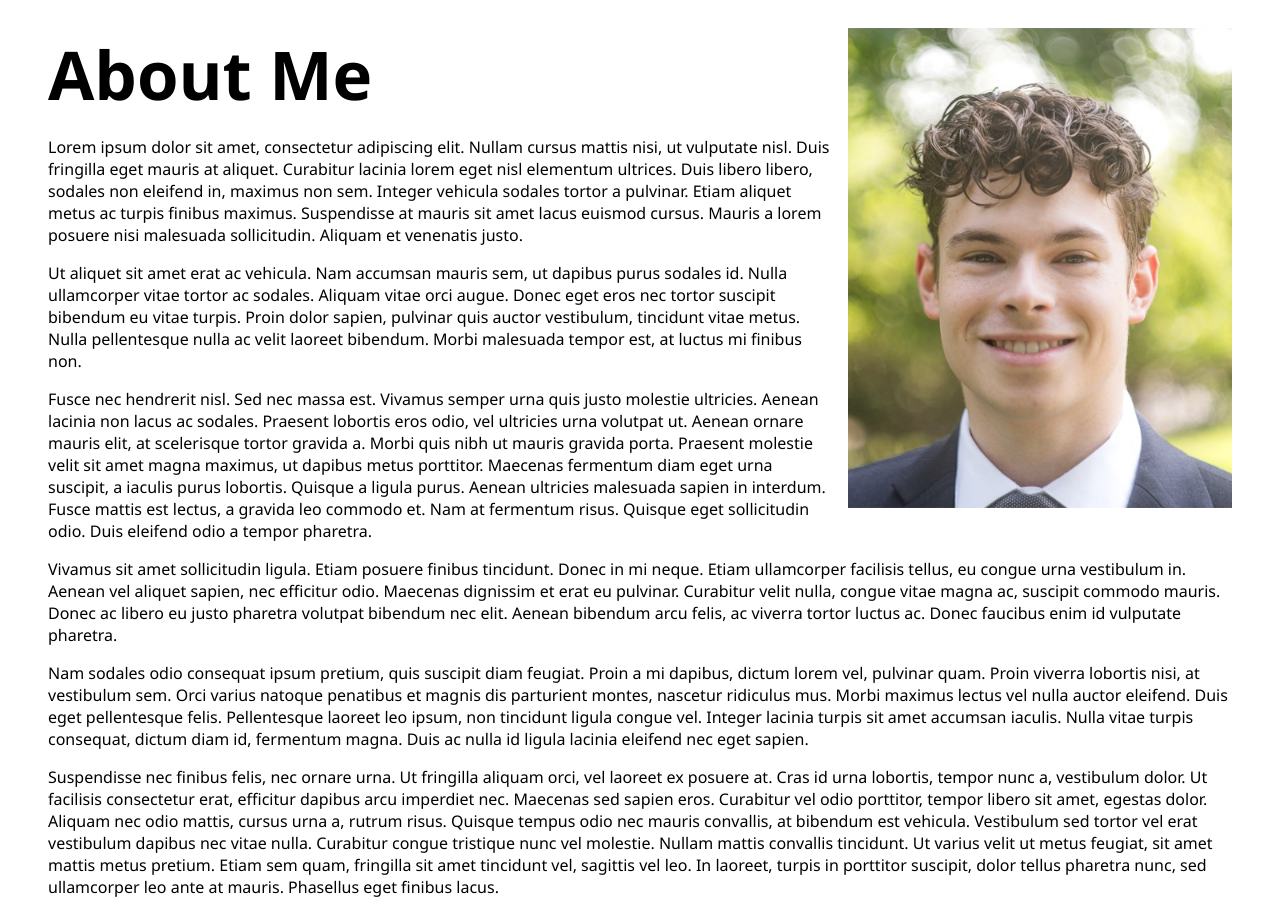
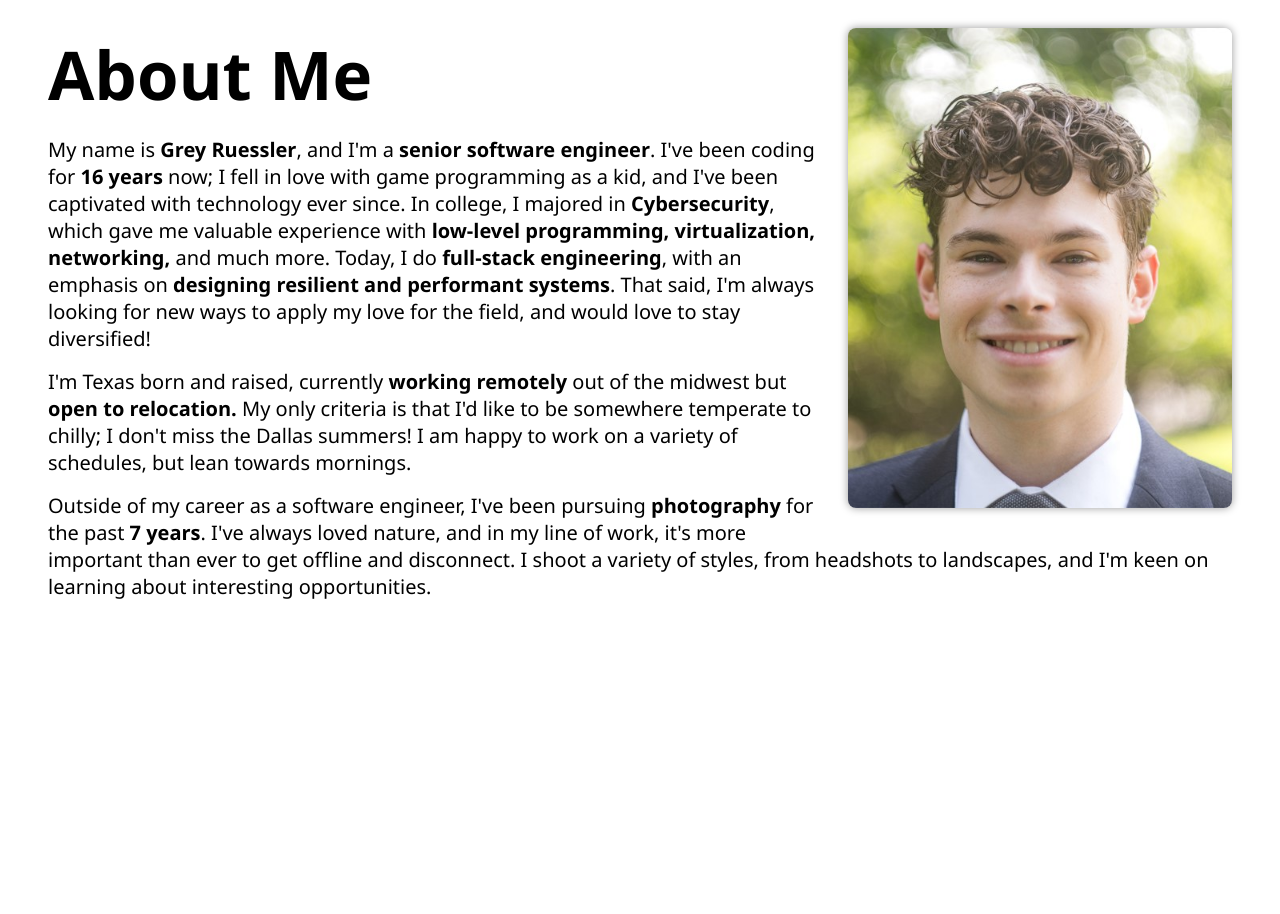
Before and after one commit to grey-r/greycodes, an Angular app in the folder pages/greycodes.net/: page / in a window 1280 px wide. Shown: the part 820-1734 px from the top of the page. After the commit the page ends 1436 px from the top, so only its background shows below. Built offline with nearby package versions, Linux system fonts and the light colour scheme.

Commit message:
update homepage content

```diff
--- a/pages/greycodes.net/src/app/core/components/typewriter/typewriter.component.ts
+++ b/pages/greycodes.net/src/app/core/components/typewriter/typewriter.component.ts
@@ -2,6 +2,7 @@ import { AsyncPipe } from '@angular/common';
 import { Component, input } from '@angular/core';
 import { toObservable } from '@angular/core/rxjs-interop';
 import {
+  combineLatest,
   concatAll,
   concatMap,
   defer,
@@ -16,6 +17,8 @@ import {
 import { shuffle } from '../../utilities/utilities';
 import { atInterval, Delay } from '../../utilities/rxjs';
 
+type ShuffleMethod = 'all' | 'keep-first' | 'none';
+
 @Component({
   selector: 'app-typewriter',
   standalone: true,
@@ -26,7 +29,7 @@ import { atInterval, Delay } from '../../utilities/rxjs';
 export class TypewriterComponent {
   // Inputs
   public readonly items = input.required<string[]>();
-  public readonly shuffle = input<boolean>(true);
+  public readonly shuffle = input<ShuffleMethod>('all');
   public readonly pauseDelay = input<Delay>(250);
   public readonly showDelay = input<Delay>(5000);
   public readonly typeDelay = input<Delay>([60, 90]);
@@ -34,15 +37,22 @@ export class TypewriterComponent {
   public readonly blinkDelay = input<Delay>(100);
 
   // Template variables
-  public readonly text$ = toObservable(this.items).pipe(
-    switchMap((items) =>
-      defer(() => from(this.shuffle() ? shuffle(items) : items)).pipe(
+  public readonly text$ = combineLatest([
+    toObservable(this.items),
+    toObservable(this.shuffle),
+  ]).pipe(
+    switchMap(([rawItems, shuffleMethod]) =>
+      defer(() => {
+        const items = this.shufflePredicate[shuffleMethod](rawItems);
+        return from(items);
+      }).pipe(
         concatMap((text) => this.getTypedStream(text, this.delays)),
         repeat()
       )
     ),
     shareReplay({ bufferSize: 1, refCount: true })
   );
+
   public readonly paused$ = this.text$.pipe(
     switchMap(() =>
       of(false).pipe(mergeWith(atInterval(true, this.delays.blink$)))
@@ -52,6 +62,23 @@ export class TypewriterComponent {
   );
 
   // Private functions
+  private readonly shufflePredicate: Record<
+    ShuffleMethod,
+    <T>(items: T[]) => T[]
+  > = {
+    all: shuffle,
+    'keep-first': (arr) => {
+      if (arr.length <= 1) {
+        return arr;
+      }
+
+      const shuffledItems = [...arr];
+      shuffledItems.splice(0, 1);
+      return [arr[0], ...shuffle(shuffledItems)];
+    },
+    none: (arr) => arr,
+  };
+
   private readonly delays = {
     pause$: toObservable(this.pauseDelay),
     show$: toObservable(this.showDelay),
--- a/pages/greycodes.net/src/app/pages/home/home.component.html
+++ b/pages/greycodes.net/src/app/pages/home/home.component.html
@@ -8,7 +8,10 @@
   <div>
     <div class="slogan-text">
       Grey @defer() {
-      <app-typewriter [items]="whatIDo" [shuffle]="false"></app-typewriter>
+      <app-typewriter
+        [items]="whatIDo"
+        [shuffle]="'keep-first'"
+      ></app-typewriter>
       }
     </div>
   </div>
@@ -16,68 +19,35 @@
     <button (click)="scrollTo(aboutMe)">Learn More</button>
   </div>
 </div>
-<div class="content" #aboutMe>
-  <img class="portrait" src="assets/portrait.jpg" />
-  <h1>About Me</h1>
+<div class="content">
+  <img class="portrait" src="assets/portrait.jpg" loading="lazy" />
+  <h1 #aboutMe>About Me</h1>
   <p>
-    Lorem ipsum dolor sit amet, consectetur adipiscing elit. Nullam cursus
-    mattis nisi, ut vulputate nisl. Duis fringilla eget mauris at aliquet.
-    Curabitur lacinia lorem eget nisl elementum ultrices. Duis libero libero,
-    sodales non eleifend in, maximus non sem. Integer vehicula sodales tortor a
-    pulvinar. Etiam aliquet metus ac turpis finibus maximus. Suspendisse at
-    mauris sit amet lacus euismod cursus. Mauris a lorem posuere nisi malesuada
-    sollicitudin. Aliquam et venenatis justo.
+    My name is <strong>Grey Ruessler</strong>, and I'm a
+    <strong>senior software engineer</strong>. I've been coding for
+    <strong> {{ codingYears$ | async }} years</strong> now; I fell in love with
+    game programming as a kid, and I've been captivated with technology ever
+    since. In college, I majored in <strong>Cybersecurity</strong>, which gave
+    me valuable experience with
+    <strong>low-level programming, virtualization, networking,</strong> and much
+    more. Today, I do <strong>full-stack engineering</strong>, with an emphasis
+    on <strong>designing resilient and performant systems</strong>. That said,
+    I'm always looking for new ways to apply my love for the field, and would
+    love to stay diversified!
   </p>
   <p>
-    Ut aliquet sit amet erat ac vehicula. Nam accumsan mauris sem, ut dapibus
-    purus sodales id. Nulla ullamcorper vitae tortor ac sodales. Aliquam vitae
-    orci augue. Donec eget eros nec tortor suscipit bibendum eu vitae turpis.
-    Proin dolor sapien, pulvinar quis auctor vestibulum, tincidunt vitae metus.
-    Nulla pellentesque nulla ac velit laoreet bibendum. Morbi malesuada tempor
-    est, at luctus mi finibus non.
+    I'm Texas born and raised, currently <strong>working remotely</strong> out
+    of the midwest but <strong>open to relocation.</strong> My only criteria is
+    that I'd like to be somewhere temperate to chilly; I don't miss the Dallas
+    summers! I am happy to work on a variety of schedules, but lean towards
+    mornings.
   </p>
   <p>
-    Fusce nec hendrerit nisl. Sed nec massa est. Vivamus semper urna quis justo
-    molestie ultricies. Aenean lacinia non lacus ac sodales. Praesent lobortis
-    eros odio, vel ultricies urna volutpat ut. Aenean ornare mauris elit, at
-    scelerisque tortor gravida a. Morbi quis nibh ut mauris gravida porta.
-    Praesent molestie velit sit amet magna maximus, ut dapibus metus porttitor.
-    Maecenas fermentum diam eget urna suscipit, a iaculis purus lobortis.
-    Quisque a ligula purus. Aenean ultricies malesuada sapien in interdum. Fusce
-    mattis est lectus, a gravida leo commodo et. Nam at fermentum risus. Quisque
-    eget sollicitudin odio. Duis eleifend odio a tempor pharetra.
-  </p>
-  <p>
-    Vivamus sit amet sollicitudin ligula. Etiam posuere finibus tincidunt. Donec
-    in mi neque. Etiam ullamcorper facilisis tellus, eu congue urna vestibulum
-    in. Aenean vel aliquet sapien, nec efficitur odio. Maecenas dignissim et
-    erat eu pulvinar. Curabitur velit nulla, congue vitae magna ac, suscipit
-    commodo mauris. Donec ac libero eu justo pharetra volutpat bibendum nec
-    elit. Aenean bibendum arcu felis, ac viverra tortor luctus ac. Donec
-    faucibus enim id vulputate pharetra.
-  </p>
-  <p>
-    Nam sodales odio consequat ipsum pretium, quis suscipit diam feugiat. Proin
-    a mi dapibus, dictum lorem vel, pulvinar quam. Proin viverra lobortis nisi,
-    at vestibulum sem. Orci varius natoque penatibus et magnis dis parturient
-    montes, nascetur ridiculus mus. Morbi maximus lectus vel nulla auctor
-    eleifend. Duis eget pellentesque felis. Pellentesque laoreet leo ipsum, non
-    tincidunt ligula congue vel. Integer lacinia turpis sit amet accumsan
-    iaculis. Nulla vitae turpis consequat, dictum diam id, fermentum magna. Duis
-    ac nulla id ligula lacinia eleifend nec eget sapien.
-  </p>
-  <p>
-    Suspendisse nec finibus felis, nec ornare urna. Ut fringilla aliquam orci,
-    vel laoreet ex posuere at. Cras id urna lobortis, tempor nunc a, vestibulum
-    dolor. Ut facilisis consectetur erat, efficitur dapibus arcu imperdiet nec.
-    Maecenas sed sapien eros. Curabitur vel odio porttitor, tempor libero sit
-    amet, egestas dolor. Aliquam nec odio mattis, cursus urna a, rutrum risus.
-    Quisque tempus odio nec mauris convallis, at bibendum est vehicula.
-    Vestibulum sed tortor vel erat vestibulum dapibus nec vitae nulla. Curabitur
-    congue tristique nunc vel molestie. Nullam mattis convallis tincidunt. Ut
-    varius velit ut metus feugiat, sit amet mattis metus pretium. Etiam sem
-    quam, fringilla sit amet tincidunt vel, sagittis vel leo. In laoreet, turpis
-    in porttitor suscipit, dolor tellus pharetra nunc, sed ullamcorper leo ante
-    at mauris. Phasellus eget finibus lacus.
+    Outside of my career as a software engineer, I've been pursuing
+    <strong>photography</strong> for the past
+    <strong>{{ photographyYears$ | async }} years</strong>. I've always loved
+    nature, and in my line of work, it's more important than ever to get offline
+    and disconnect. I shoot a variety of styles, from headshots to landscapes,
+    and I'm keen on learning about interesting opportunities.
   </p>
 </div>
--- a/pages/greycodes.net/src/app/pages/home/home.component.scss
+++ b/pages/greycodes.net/src/app/pages/home/home.component.scss
@@ -40,7 +40,7 @@
   position: relative;
   font-size: max(6vw, 5vh);
   text-align: start;
-  --text-color: #000;
+  --text-color: #332525;
   color: var(--text-color);
   @include mixins.text-shadow-sm();
 }
@@ -76,6 +76,13 @@ div.content {
   p {
     margin-bottom: 1rem;
   }
+
+  font-size: 1.25em;
+
+  font-weight: 500;
+  strong {
+    font-weight: 600;
+  }
 }
 
 .portrait {
@@ -83,4 +90,7 @@ div.content {
   width: min(480px, 30vw);
   margin-left: 1rem;
   margin-bottom: 1rem;
+
+  box-shadow: 0rem 0rem 0.5rem rgba(0, 0, 0, 0.4);
+  border-radius: 0.5rem;
 }
--- a/pages/greycodes.net/src/app/pages/home/home.component.ts
+++ b/pages/greycodes.net/src/app/pages/home/home.component.ts
@@ -1,26 +1,35 @@
 import { Component, ElementRef } from '@angular/core';
 import { TypewriterComponent } from '../../core/components/typewriter/typewriter.component';
+import { interval, map, Observable, startWith } from 'rxjs';
+import { AsyncPipe } from '@angular/common';
 
 @Component({
   selector: 'app-home',
   standalone: true,
-  imports: [TypewriterComponent],
+  imports: [TypewriterComponent, AsyncPipe],
   templateUrl: './home.component.html',
   styleUrl: './home.component.scss',
 })
 export class HomeComponent {
   public readonly whatIDo = [
     'codes .NET',
+    'designs systems',
+    'sets standards',
+    'defines infrastructure',
     'builds pipelines',
-    'designs systems',
-    'defines infrastructure',
+    'automates deployments',
+    'containerizes apps',
+    'orchestrates eventing',
     'creates microservices',
-    'sets standards',
-    'practices SOLID',
-    'observes event streams',
-    'containerizes apps',
-    'automates deployments',
+    'monitors production',
+    'manages releases',
+    'mentors others',
   ];
+
+  public readonly codingYears$ = this.getYearsSince(new Date(2008, 5, 23));
+  public readonly photographyYears$ = this.getYearsSince(
+    new Date(2016, 12, 25)
+  );
 
   public scrollTo(element: HTMLElement) {
     element.scrollIntoView({
@@ -28,4 +37,25 @@ export class HomeComponent {
       behavior: 'smooth',
     });
   }
+
+  private getYearsSince(date: Date): Observable<number>;
+  private getYearsSince(year: number): Observable<number>;
+  private getYearsSince(input: number | Date) {
+    const date = typeof input === 'number' ? new Date(input) : input;
+    return interval(60000).pipe(
+      startWith(0),
+      map(() => this.getYearsDiff(date, new Date()))
+    );
+  }
+
+  private getYearsDiff(from: Date, to: Date): number {
+    let yearDiff = to.getFullYear() - from.getFullYear();
+    const monthDiff = to.getMonth() - from.getMonth();
+    if (monthDiff < 0) {
+      yearDiff--;
+    } else if (monthDiff === 0 && to.getDay() - from.getDay() < 0) {
+      yearDiff--;
+    }
+    return yearDiff;
+  }
 }
```
